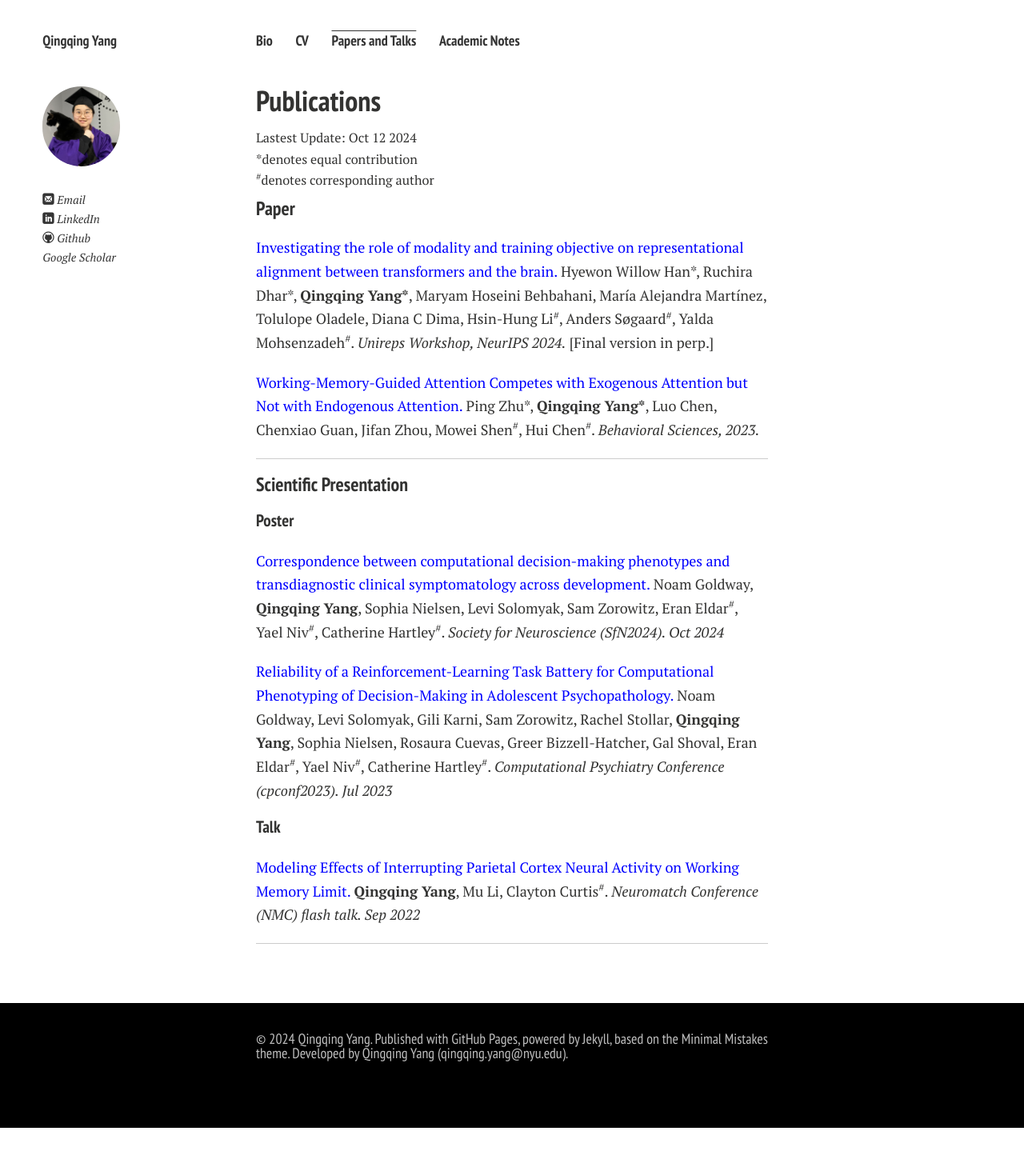
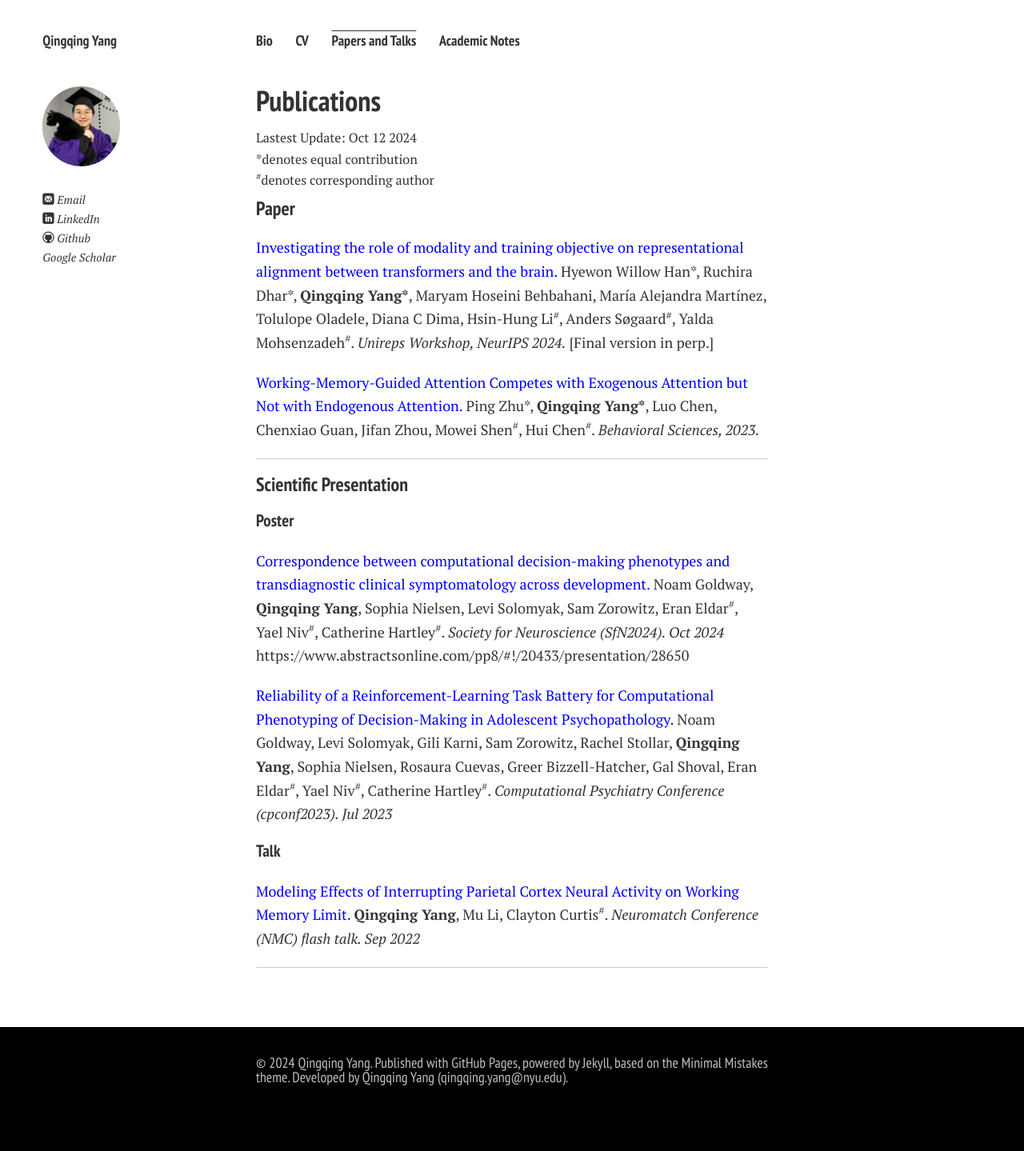
Before and after one commit to Qingqing-Yang-177/Qingqing-Yang-177.github.io, a Jekyll site: the page built from publications.md, in a window 1280 px wide. Shown: the whole page at 80% size. Built offline with Jekyll 4.4.1, drawn with Linux system fonts in a browser that asks for light colours; nearby versions of some CDN libraries; comment, search, counter and statistics services are not loaded; a style sheet for code colours, icons or effects is not loaded; before the commit the page ends 1410 px from its top, so only the background shows below that; part of the change alters nothing that is shown.

Commit message:
Update publications.md

```diff
--- a/publications.md
+++ b/publications.md
@@ -28,7 +28,7 @@ title: Publications
 ### Scientific Presentation
 ##### Poster
 <div style="margin: 0; margin-bottom: 20px;">
-   <a href="https://www.abstractsonline.com/pp8/#!/20433/presentation/28650" style="color: blue;">Correspondence between computational decision-making phenotypes and transdiagnostic clinical symptomatology across development.</a> Noam Goldway, <strong>Qingqing Yang</strong>, Sophia Nielsen, Levi Solomyak, Sam Zorowitz, Eran Eldar<sup>#</sup>, Yael Niv<sup>#</sup>, Catherine Hartley<sup>#</sup>. <em>Society for Neuroscience (SfN2024). Oct 2024</em>
+   <a href="/mypaper/sfn_2024_noam_poster.pptx" style="color: blue;">Correspondence between computational decision-making phenotypes and transdiagnostic clinical symptomatology across development.</a> Noam Goldway, <strong>Qingqing Yang</strong>, Sophia Nielsen, Levi Solomyak, Sam Zorowitz, Eran Eldar<sup>#</sup>, Yael Niv<sup>#</sup>, Catherine Hartley<sup>#</sup>. <em>Society for Neuroscience (SfN2024). Oct 2024</em> https://www.abstractsonline.com/pp8/#!/20433/presentation/28650
 </div>
 
 <div style="margin: 0; margin-bottom: 20px;">
```
